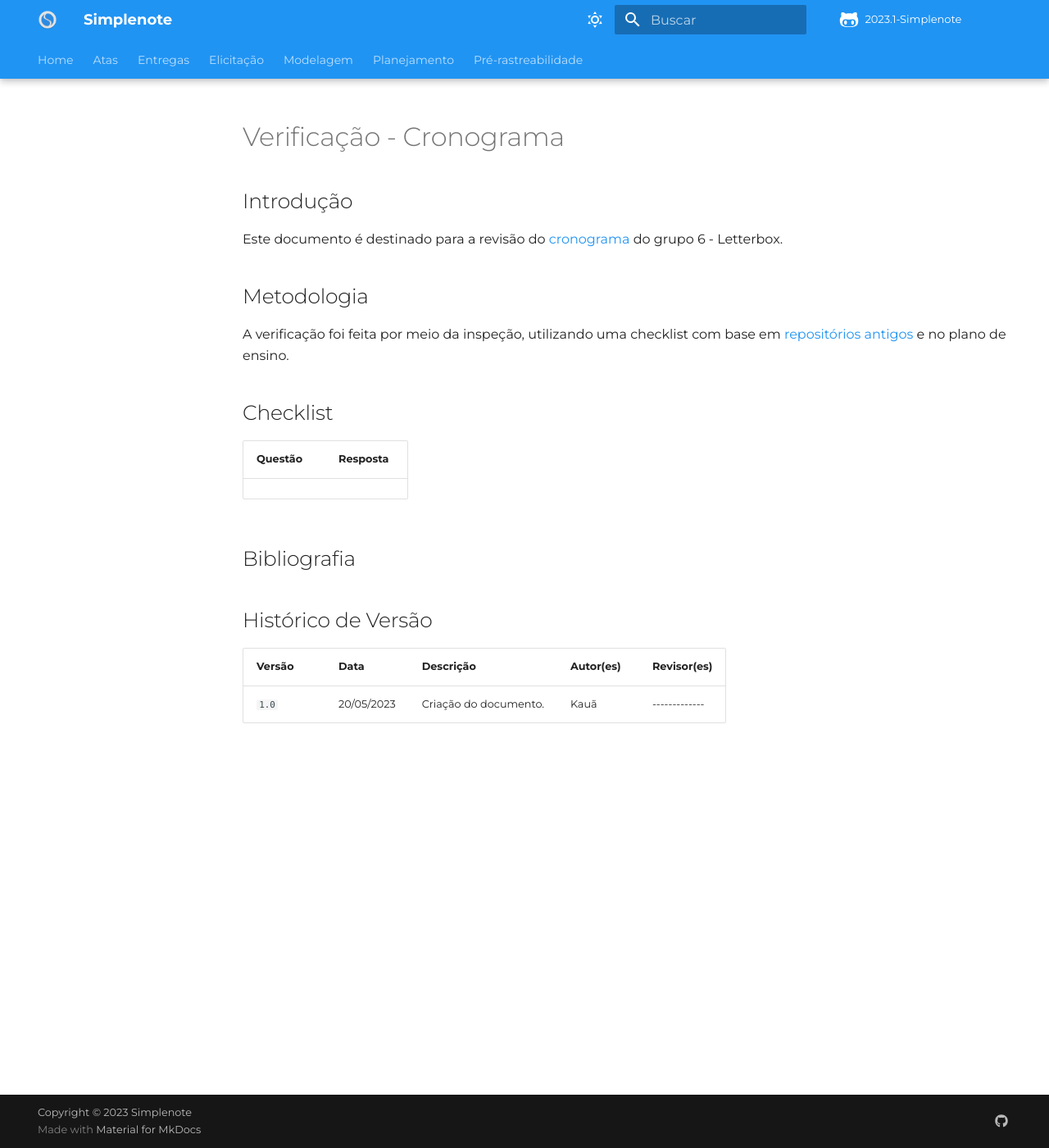
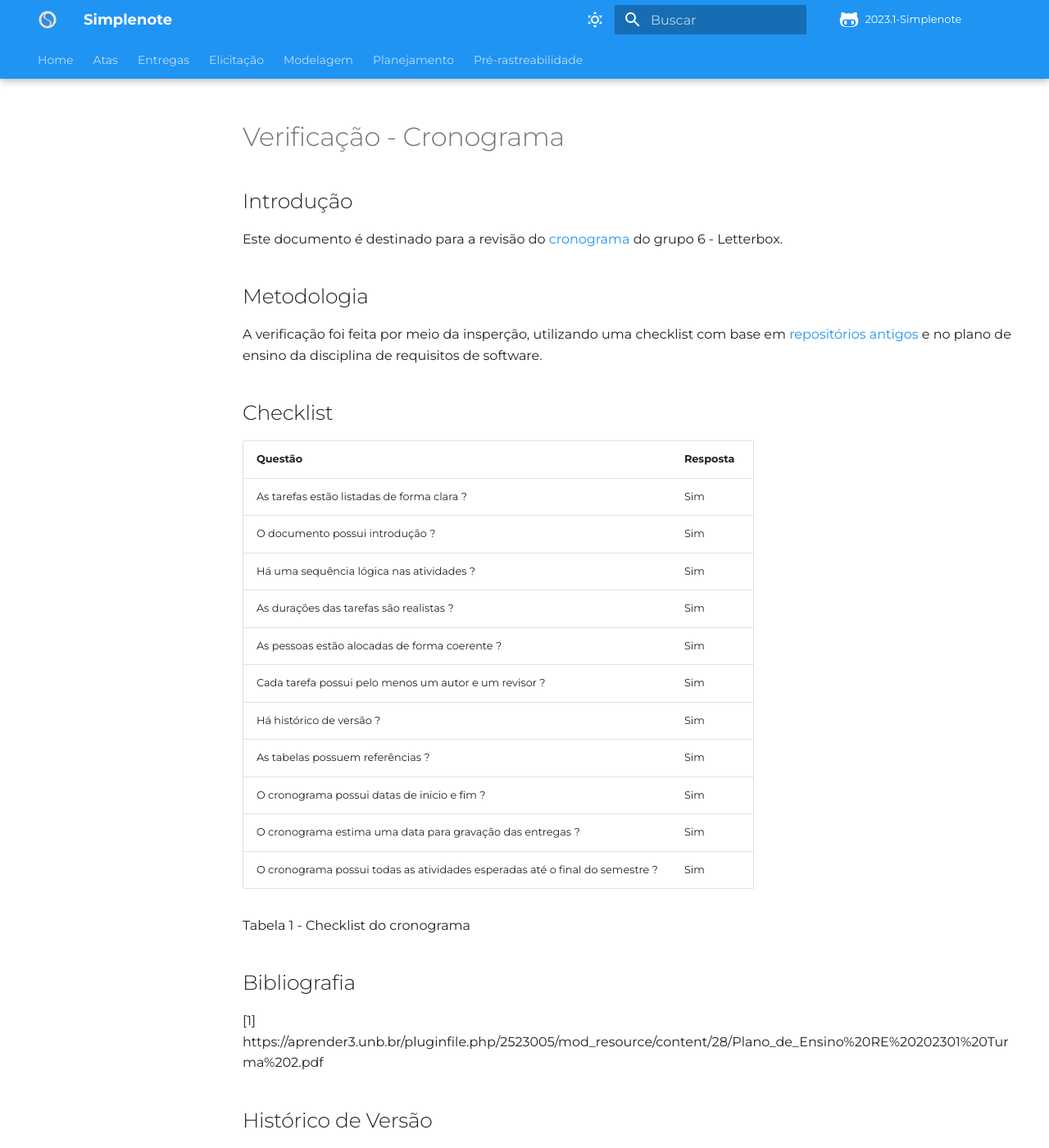
Before and after one commit to Requisitos-de-Software/2023.1-Simplenote, an MkDocs documentation site: the page built from docs/analise/planejamento/cronograma.md, in a window 1280 px wide and 1400 px high. Shown: the whole window at 82% size. Built offline with MkDocs 1.6.1 and Material for MkDocs 9.7.7, drawn with Linux system fonts in a browser that asks for light colours; some web fonts are replaced; comment, search, counter and statistics services are not loaded.

Commit message:
Update cronograma.md

```diff
--- a/docs/analise/planejamento/cronograma.md
+++ b/docs/analise/planejamento/cronograma.md
@@ -5,15 +5,27 @@ Este documento é destinado para a revisão do [cronograma](https://github.com/R
 
 ## Metodologia
 
-A verificação foi feita por meio da inspeção, utilizando uma checklist com base em [repositórios antigos](https://github.com/Requisitos-de-Software) e no plano de ensino.
+A verificação foi feita por meio da insperção, utilizando uma checklist com base em [repositórios antigos](https://github.com/Requisitos-de-Software) e no plano de ensino da disciplina de requisitos de software.
 
 ## Checklist
 |Questão|Resposta|
 |-------|--------
-|||
+|As tarefas estão listadas de forma clara ?|Sim|
+|O documento possui introdução ?|Sim|
+|Há uma sequência lógica nas atividades ?|Sim|
+|As durações das tarefas são realistas ?|Sim|
+|As pessoas estão alocadas de forma coerente ?|Sim|
+|Cada tarefa possui pelo menos um autor e um revisor ?|Sim|
+|Há histórico de versão ?|Sim|
+|As tabelas possuem referências ?|Sim|
+|O cronograma possui datas de inicio e fim ?|Sim|
+|O cronograma estima uma data para gravação das entregas ?|Sim|
+|O cronograma possui todas as atividades esperadas até o final do semestre ? |Sim|
+
+Tabela 1 - Checklist do cronograma
 
 ## Bibliografia
-
+[1] https://aprender3.unb.br/pluginfile.php/2523005/mod_resource/content/28/Plano_de_Ensino%20RE%20202301%20Turma%202.pdf
 
 ## Histórico de Versão
 
```
